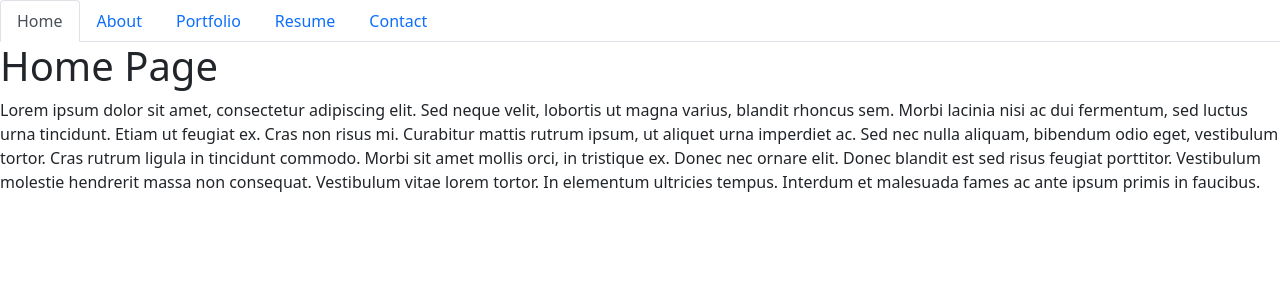
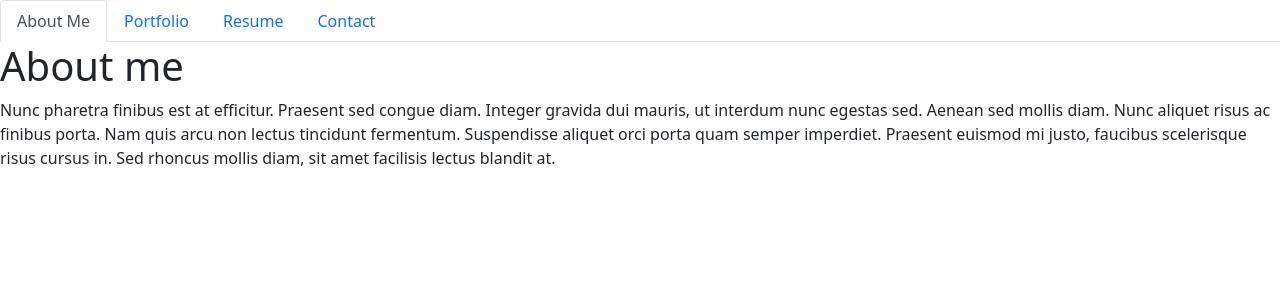
Before and after one commit to Chris-McLeod2/react-portfolio, a React (Create React App) app: page / in a window 1280 px wide. Shown: the top 300 px of the page. Built offline with nearby package versions, Linux system fonts and the light colour scheme.

Commit message:
merged about and home pages

```diff
--- a/src/components/NavTabs.js
+++ b/src/components/NavTabs.js
@@ -13,20 +13,10 @@
 
           className={currentPage === 'Home' ? 'nav-link active' : 'nav-link'}
         >
-          Home
+          About Me
         </a>
       </li>
-      <li className="nav-item">
-        <a
-          href="#about"
-          onClick={() => handlePageChange('About')}
 
-
-          className={currentPage === 'About' ? 'nav-link active' : 'nav-link'}
-        >
-          About
-        </a>
-      </li>
       <li className="nav-item">
         <a
           href="#Portfolio"
--- a/src/components/PortfolioContainer.js
+++ b/src/components/PortfolioContainer.js
@@ -1,7 +1,6 @@
 import React, { useState } from 'react';
 import NavTabs from './NavTabs';
 import Home from './pages/Home';
-import About from './pages/About';
 import Portfolio from './pages/Portfolio';
 import Contact from './pages/Contact';
 import Resume from './pages/Resume';
@@ -13,9 +12,6 @@
   const renderPage = () => {
     if (currentPage === 'Home') {
       return <Home />;
-    }
-    if (currentPage === 'About') {
-      return <About />;
     }
     if (currentPage === 'Portfolio') {
       return <Portfolio />;
--- a/src/components/pages/About.js
+++ /dev/null
@@ -1,17 +0,0 @@
-import React from 'react';
-
-export default function About() {
-  return (
-    <div>
-      <h1>About Page</h1>
-      <p>
-        Nunc pharetra finibus est at efficitur. Praesent sed congue diam.
-        Integer gravida dui mauris, ut interdum nunc egestas sed. Aenean sed
-        mollis diam. Nunc aliquet risus ac finibus porta. Nam quis arcu non
-        lectus tincidunt fermentum. Suspendisse aliquet orci porta quam semper
-        imperdiet. Praesent euismod mi justo, faucibus scelerisque risus cursus
-        in. Sed rhoncus mollis diam, sit amet facilisis lectus blandit at.
-      </p>
-    </div>
-  );
-}
--- a/src/components/pages/Home.js
+++ b/src/components/pages/Home.js
@@ -3,18 +3,14 @@
 export default function Home() {
   return (
     <div>
-      <h1>Home Page</h1>
+      <h1>About me</h1>
       <p>
-        Lorem ipsum dolor sit amet, consectetur adipiscing elit. Sed neque
-        velit, lobortis ut magna varius, blandit rhoncus sem. Morbi lacinia nisi
-        ac dui fermentum, sed luctus urna tincidunt. Etiam ut feugiat ex. Cras
-        non risus mi. Curabitur mattis rutrum ipsum, ut aliquet urna imperdiet
-        ac. Sed nec nulla aliquam, bibendum odio eget, vestibulum tortor. Cras
-        rutrum ligula in tincidunt commodo. Morbi sit amet mollis orci, in
-        tristique ex. Donec nec ornare elit. Donec blandit est sed risus feugiat
-        porttitor. Vestibulum molestie hendrerit massa non consequat. Vestibulum
-        vitae lorem tortor. In elementum ultricies tempus. Interdum et malesuada
-        fames ac ante ipsum primis in faucibus.
+      Nunc pharetra finibus est at efficitur. Praesent sed congue diam.
+        Integer gravida dui mauris, ut interdum nunc egestas sed. Aenean sed
+        mollis diam. Nunc aliquet risus ac finibus porta. Nam quis arcu non
+        lectus tincidunt fermentum. Suspendisse aliquet orci porta quam semper
+        imperdiet. Praesent euismod mi justo, faucibus scelerisque risus cursus
+        in. Sed rhoncus mollis diam, sit amet facilisis lectus blandit at.
       </p>
     </div>
   );
```
